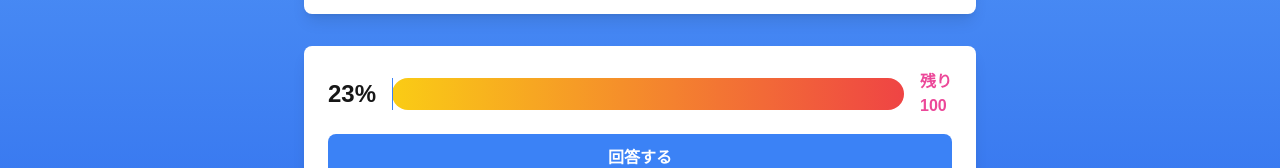
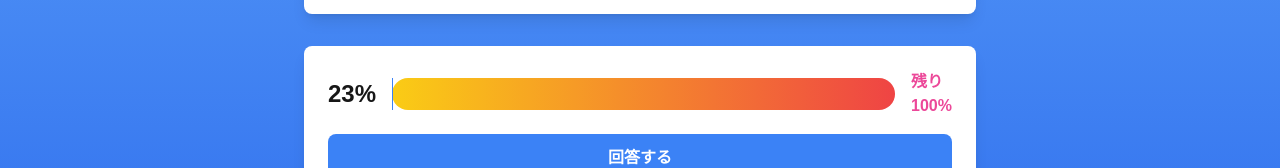
Before and after one commit to na2kera/percent-balloon, a Next.js app: page / in a window 1280 px wide. Shown: the part 346-514 px from the top of the page. Built offline with nearby package versions, Linux system fonts and the light colour scheme.

Commit message:
パーセントをstateで管理

```diff
--- a/app/page.tsx
+++ b/app/page.tsx
@@ -3,6 +3,8 @@ import { useState } from "react";
 
 export default function Home() {
   const [currentQuestionIndex, setCurrentQuestionIndex] = useState(0);
+  const [remainingPercent, setRemainingPercent] = useState(100);
+  const [selectedAnswer, setSelectedAnswer] = useState<string | null>(null);
   const data = [
     {
       question: "いちご狩りをしたことがある人は何%？",
@@ -51,7 +53,7 @@ export default function Home() {
           <div className="text-pink-500 font-bold">
             残り
             <br />
-            100
+            {remainingPercent}%
           </div>
         </div>
 
```
